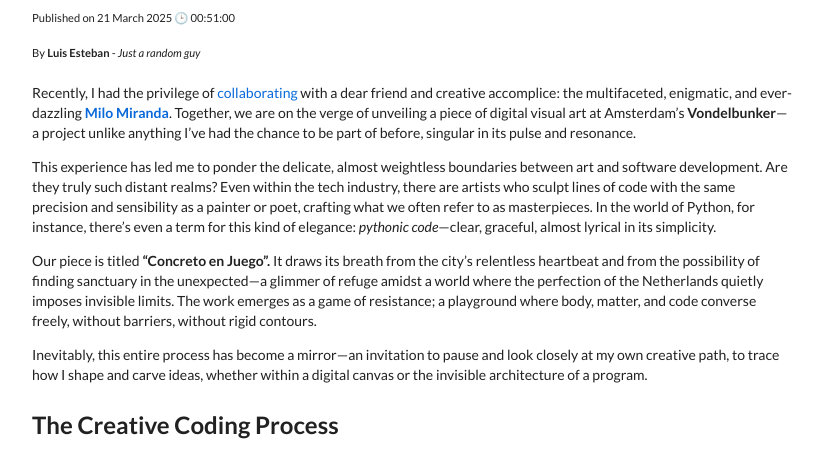
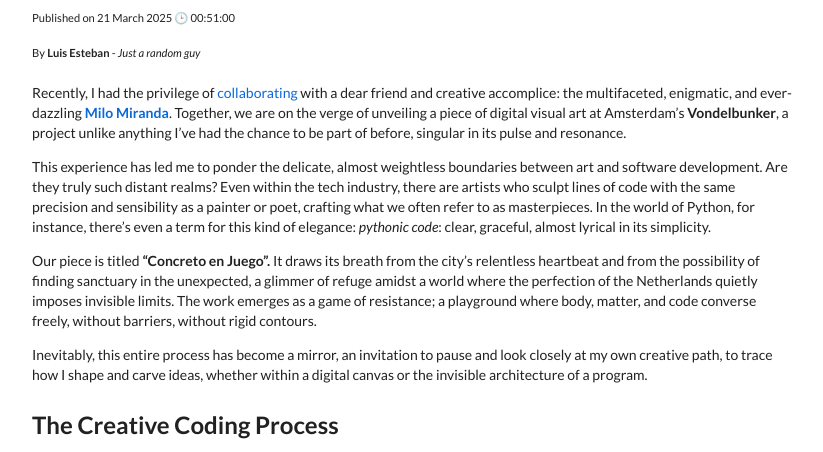
Before and after one commit to metalerk/metalerk.github.io, a Jekyll site: the page built from _posts/2025-03-21-unveiling-art-between-lines-of-code.md, in a window 1280 px wide and 900 px high, scrolled down 402 px. Shown: the part 156-608 px from the top of the window, without its empty margins (228-1051 px from the left). Built offline with Jekyll 4.4.1, drawn with Linux system fonts in a browser that asks for light colours; nearby versions of some CDN libraries; a style sheet for code colours, icons or effects is not loaded.

Commit message:
fix format

```diff
--- a/_posts/2025-03-21-unveiling-art-between-lines-of-code.md
+++ b/_posts/2025-03-21-unveiling-art-between-lines-of-code.md
@@ -19,13 +19,13 @@ permalink: /unveiling-art-between-lines-of-code/
 
 ---
 
-Recently, I had the privilege of [collaborating](https://milomiranda.github.io) with a dear friend and creative accomplice: the multifaceted, enigmatic, and ever-dazzling [**Milo Miranda**](https://instagram.com/milomiranda/). Together, we are on the verge of unveiling a piece of digital visual art at Amsterdam's **Vondelbunker**—a project unlike anything I've had the chance to be part of before, singular in its pulse and resonance.
+Recently, I had the privilege of [collaborating](https://milomiranda.github.io) with a dear friend and creative accomplice: the multifaceted, enigmatic, and ever-dazzling [**Milo Miranda**](https://instagram.com/milomiranda/). Together, we are on the verge of unveiling a piece of digital visual art at Amsterdam's **Vondelbunker**, a project unlike anything I've had the chance to be part of before, singular in its pulse and resonance.
 
-This experience has led me to ponder the delicate, almost weightless boundaries between art and software development. Are they truly such distant realms? Even within the tech industry, there are artists who sculpt lines of code with the same precision and sensibility as a painter or poet, crafting what we often refer to as masterpieces. In the world of Python, for instance, there's even a term for this kind of elegance: _pythonic code_—clear, graceful, almost lyrical in its simplicity.
+This experience has led me to ponder the delicate, almost weightless boundaries between art and software development. Are they truly such distant realms? Even within the tech industry, there are artists who sculpt lines of code with the same precision and sensibility as a painter or poet, crafting what we often refer to as masterpieces. In the world of Python, for instance, there's even a term for this kind of elegance: _pythonic code_: clear, graceful, almost lyrical in its simplicity.
 
-Our piece is titled **"Concreto en Juego".** It draws its breath from the city's relentless heartbeat and from the possibility of finding sanctuary in the unexpected—a glimmer of refuge amidst a world where the perfection of the Netherlands quietly imposes invisible limits. The work emerges as a game of resistance; a playground where body, matter, and code converse freely, without barriers, without rigid contours.
+Our piece is titled **"Concreto en Juego".** It draws its breath from the city's relentless heartbeat and from the possibility of finding sanctuary in the unexpected, a glimmer of refuge amidst a world where the perfection of the Netherlands quietly imposes invisible limits. The work emerges as a game of resistance; a playground where body, matter, and code converse freely, without barriers, without rigid contours.
 
-Inevitably, this entire process has become a mirror—an invitation to pause and look closely at my own creative path, to trace how I shape and carve ideas, whether within a digital canvas or the invisible architecture of a program.
+Inevitably, this entire process has become a mirror, an invitation to pause and look closely at my own creative path, to trace how I shape and carve ideas, whether within a digital canvas or the invisible architecture of a program.
 
 
 ## The Creative Coding Process
```
